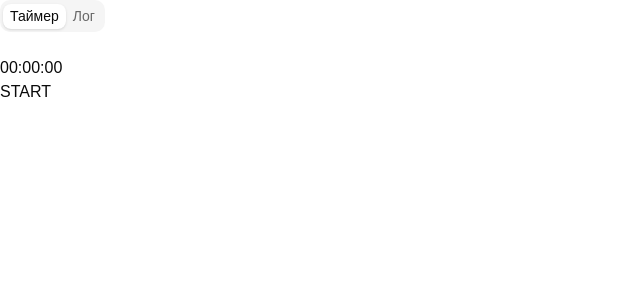
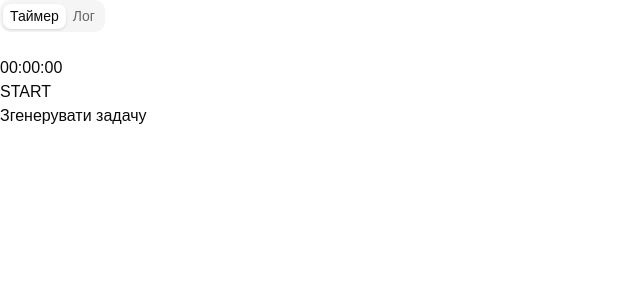
Before and after one commit to VycheslavSysov/tasks_timer, a React (Vite) app: page / in a window 1280 px wide. Shown: the top 300 px of the page, without its empty margins (0-640 px from the left). Built offline with nearby package versions, Linux system fonts and the light colour scheme.

Commit message:
task generator + jest test

```diff
--- /dev/null
+++ b/babel.config.js
@@ -0,0 +1,3 @@
+export default {
+  presets: [['@babel/preset-env', {targets: {node: 'current'}}]],
+};
--- a/src/App.jsx
+++ b/src/App.jsx
@@ -4,7 +4,6 @@ import TaskDetailsPage from "./pages/TaskDetailsPage";
 import TimerPage from "./pages/TimerPage";
 import LogPage from "./pages/LogPage";
 import NotFoundPage from "./pages/NotFoundPage";
-
 
 function App() {
   const location = useLocation();
--- a/src/pages/TimerPage.jsx
+++ b/src/pages/TimerPage.jsx
@@ -1,5 +1,18 @@
 import Timer from '../components/Timer';
+import {useDispatch} from "react-redux";
+import {addTask} from "@/store/tasksSlice.js";
+import generateTask from "@/utils/generateTask.js";
 
 export default function TimerPage() {
-  return <Timer />
+  const dispatch = useDispatch();
+
+  return (
+      <div>
+        <Timer />
+        <button onClick={() => dispatch(addTask(generateTask()))}>
+          Згенерувати задачу
+        </button>
+      </div>
+
+  );
 }
--- /dev/null
+++ b/src/utils/generateTask.js
@@ -0,0 +1,24 @@
+const names = [
+  'Погладить кота',
+  'Написати тести',
+  'Купити молока',
+  'Фікс бага',
+  'Подивитись футбол',
+  'Документація',
+  'Сходити на прогулянку',
+];
+
+export default function generateTask() {
+  const duration = Math.floor(Math.random() * (3600 - 60 + 1)) + 60;
+  const endTime = Date.now();
+  const startTime = endTime - duration * 1000;
+  const name = names[Math.floor(Math.random() * names.length)];
+
+  return {
+    id: Date.now(),
+    name,
+    startTime,
+    endTime,
+    duration,
+  };
+}
```
Also changed, not shown: package.json (+6 -1 lines), 2 other files (tests, documents, lock files or other folders).
